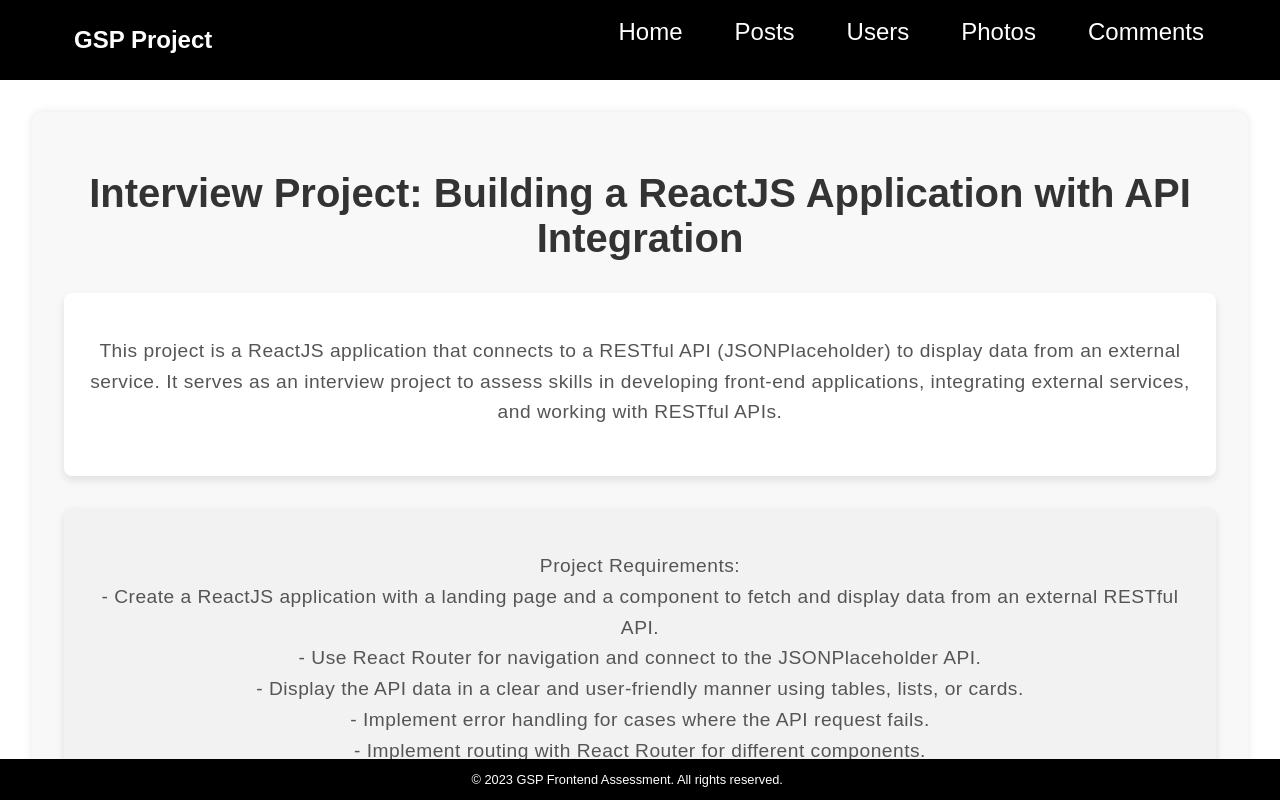
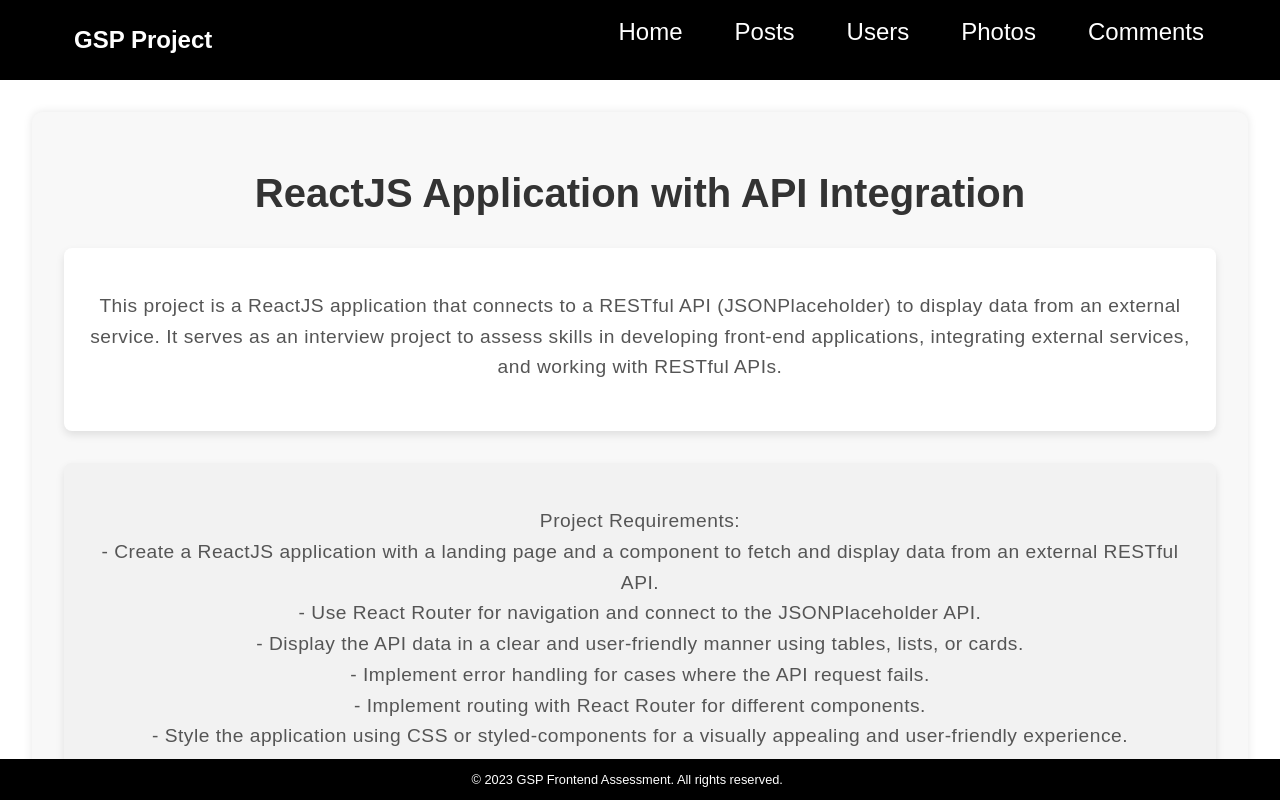
Before and after one commit to yusufAnka/GSP-Project, a React (Create React App) app: page / in a window 1280 px wide. Shown: the top 800 px of the page. Built offline with nearby package versions, Linux system fonts and the light colour scheme.

Commit message:
Clean-Up for good practice

```diff
--- a/src/pages/landingPage.js
+++ b/src/pages/landingPage.js
@@ -70,7 +70,7 @@ const LearnMoreButton = styled(Link)`
 const LandingPage = () => {
   return (
     <IntroContainer>
-      <Title>Interview Project: Building a ReactJS Application with API Integration</Title>
+      <Title>ReactJS Application with API Integration</Title>
       <ContentContainer>
 
         <Block backgroundColor="#fff">
```
